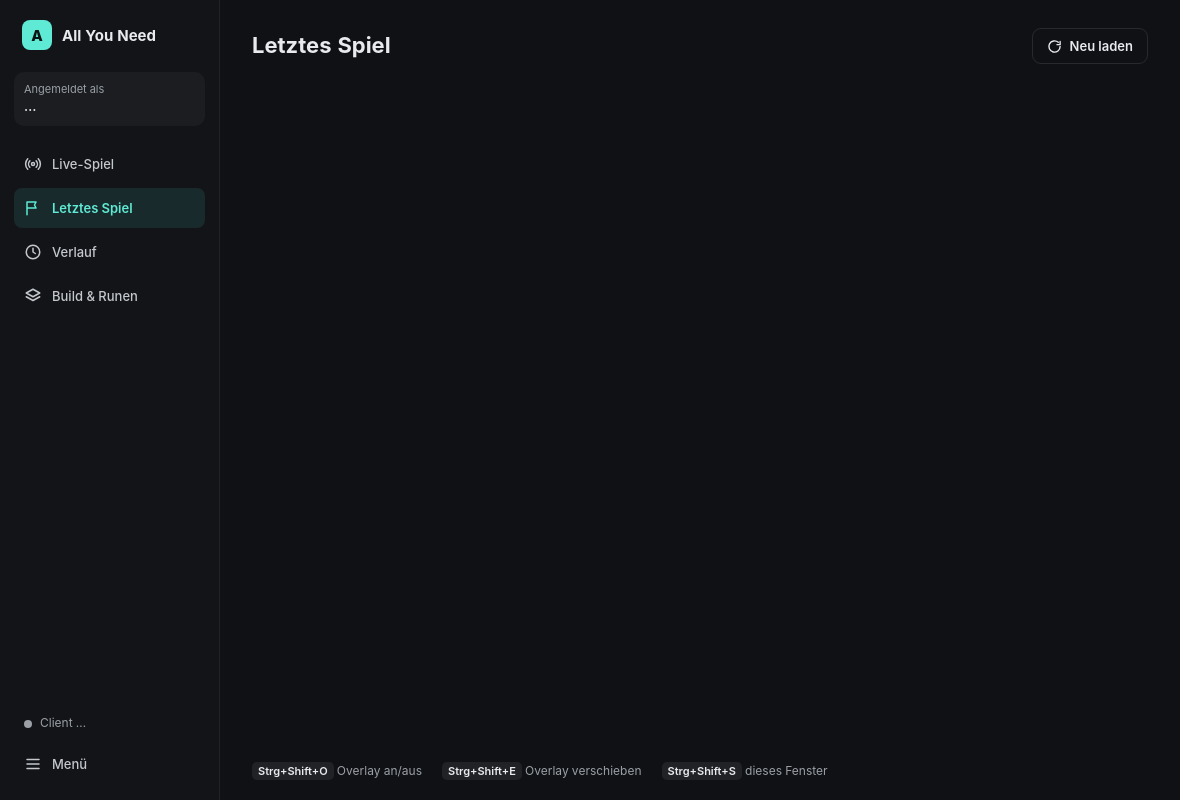
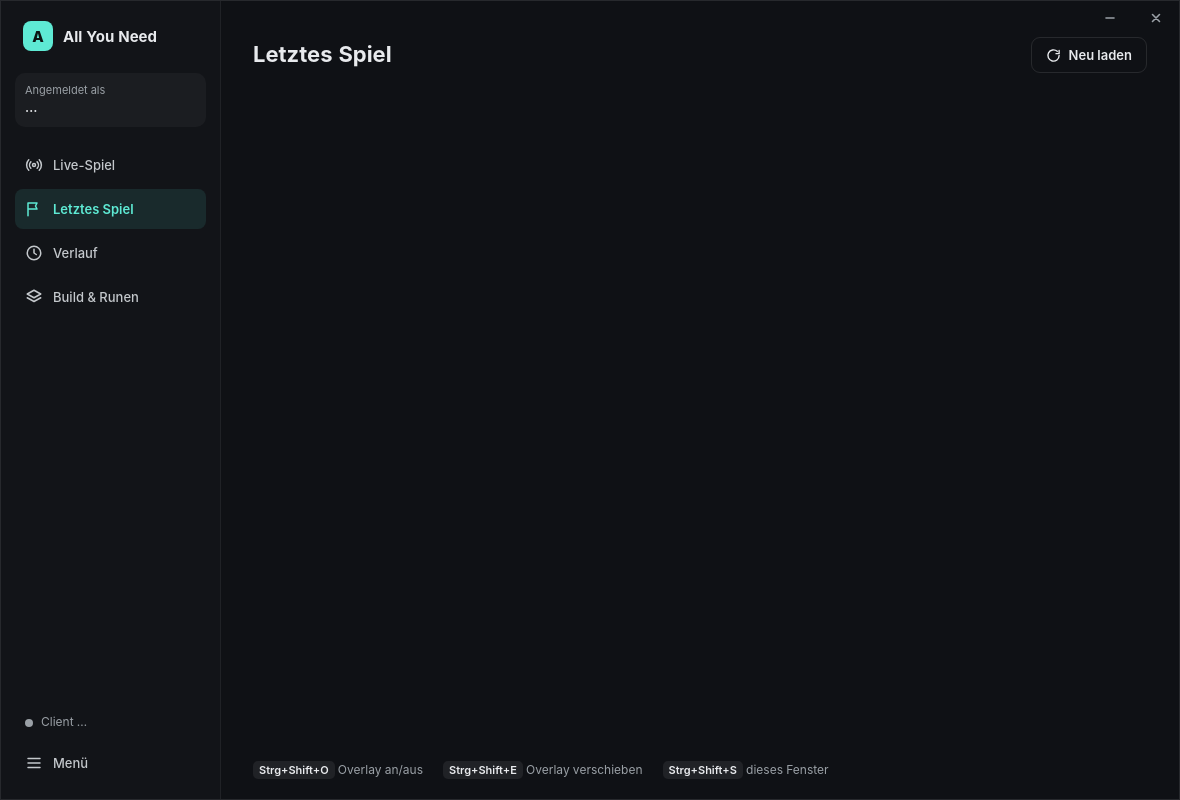
Before and after one commit to JamyH/all-you-need, an Electron app: page renderer/stats.html in a window 1180 px wide. Drawn offline with Linux system fonts and the light colour scheme; no server answers.

Commit message:
Stats-Fenster ohne Windows-Rahmen, App startet still im Hintergrund
- frame: false, Verschieben über Seitenleiste und Seitenkopf, eigene Knöpfe für Minimieren/Schließen
- beim App-Start kein Fenster mehr; öffnet sich über Tray, Strg+Shift+S oder einen zweiten Start

Co-Authored-By: Claude Opus 5.5 <noreply@anthropic.com>

```diff
--- a/preload.js
+++ b/preload.js
@@ -27,6 +27,7 @@ contextBridge.exposeInMainWorld('lol', {
   setRunesAuto: (on) => ipcRenderer.invoke('runes:auto', on),
   setSpellsAuto: (on) => ipcRenderer.invoke('spells:auto', on),
   statsUsed: () => ipcRenderer.send('stats:used'),
+  statsWindow: (action) => ipcRenderer.send('stats:window', action),
   popupMenu: (pos) => ipcRenderer.send('menu:popup', pos),
   applySpells: () => ipcRenderer.invoke('spells:apply'),
   suggestion: (champId, load) => ipcRenderer.invoke('suggestion:get', champId, load),
--- a/renderer/stats.css
+++ b/renderer/stats.css
@@ -22,12 +22,22 @@
 html, body { height: 100%; }
 body {
   margin: 0;
+  box-sizing: border-box;
+  border: 1px solid var(--line-2); /* rahmenloses Fenster: feine Kante statt Windows-Rahmen */
   display: flex;
   background: var(--bg);
   color: var(--text);
   font: 13px/1.4 Inter, "Segoe UI", system-ui, sans-serif;
   font-variant-numeric: tabular-nums;
 }
+
+/* Rahmenlos: an Seitenleiste und Seitenkopf lässt sich das Fenster ziehen, Bedienelemente bleiben klickbar */
+.side, .page-head { -webkit-app-region: drag; }
+button, input, a, .account, .page-head p { -webkit-app-region: no-drag; }
+.win-ctl { position: fixed; top: 1px; right: 1px; z-index: 10; display: flex; }
+.win-ctl button { width: 46px; height: 34px; padding: 0; justify-content: center; border: 0; border-radius: 0; color: var(--muted); }
+.win-ctl button:hover { background: var(--tile-hi); color: var(--text); }
+.win-ctl button.close:hover { background: #c42b1c; color: #ffffff; }
 
 /* Seitenleiste */
 .side {
@@ -69,7 +79,7 @@ nav button.active { background: var(--accent-soft); color: var(--accent); font-w
 
 /* Inhalt */
 .content { flex: 1; min-width: 0; display: flex; flex-direction: column; overflow-y: auto; }
-.page-head { display: flex; flex-wrap: wrap; align-items: center; gap: 12px; padding: 28px 32px 0; }
+.page-head { display: flex; flex-wrap: wrap; align-items: center; gap: 12px; padding: 36px 32px 0; }
 .page-head > div { flex: 1 1 240px; }
 h1 { margin: 0; font-size: 22px; font-weight: 700; }
 .page-head p { margin: 2px 0 0; color: var(--muted); }
--- a/renderer/stats.html
+++ b/renderer/stats.html
@@ -8,6 +8,10 @@
   <link rel="stylesheet" href="stats.css">
 </head>
 <body>
+  <div class="win-ctl">
+    <button id="winMin" title="Minimieren" aria-label="Minimieren"><svg aria-hidden="true" width="12" height="12" viewBox="0 0 12 12" fill="none" stroke="currentColor" stroke-width="1.6" stroke-linecap="round"><path d="M2 6h8"/></svg></button>
+    <button id="winClose" class="close" title="Schließen" aria-label="Schließen"><svg aria-hidden="true" width="12" height="12" viewBox="0 0 12 12" fill="none" stroke="currentColor" stroke-width="1.6" stroke-linecap="round"><path d="M2.5 2.5l7 7M9.5 2.5l-7 7"/></svg></button>
+  </div>
   <aside class="side">
     <div class="brand"><span class="logo" aria-hidden="true">A</span><span>All You Need</span></div>
     <div class="account">
--- a/renderer/stats.js
+++ b/renderer/stats.js
@@ -511,3 +511,7 @@ document.querySelectorAll('nav button[data-tab]').forEach((b) => b.addEventListe
 window.lol.onShowTab(showTab); // Champ-Auswahl öffnet direkt „Build & Runen“
 $('reload').addEventListener('click', loadAll);
 loadAll();
+
+// Fensterknöpfe (Fenster ohne Windows-Rahmen)
+$('winMin').addEventListener('click', () => window.lol.statsWindow('min'));
+$('winClose').addEventListener('click', () => window.lol.statsWindow('close'));
```
Also changed, not shown: main.js (+11 -1 lines), CHANGELOG.md.
